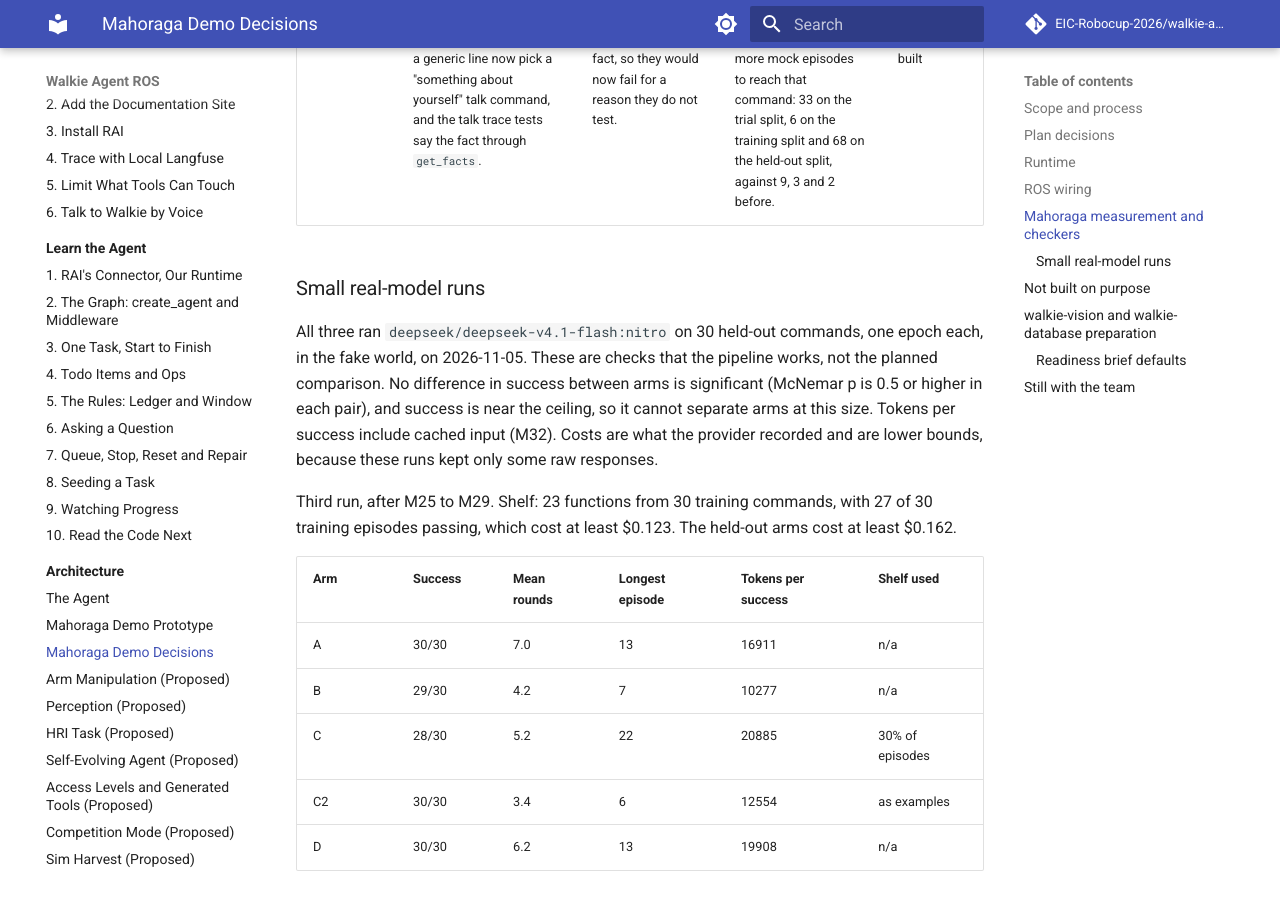
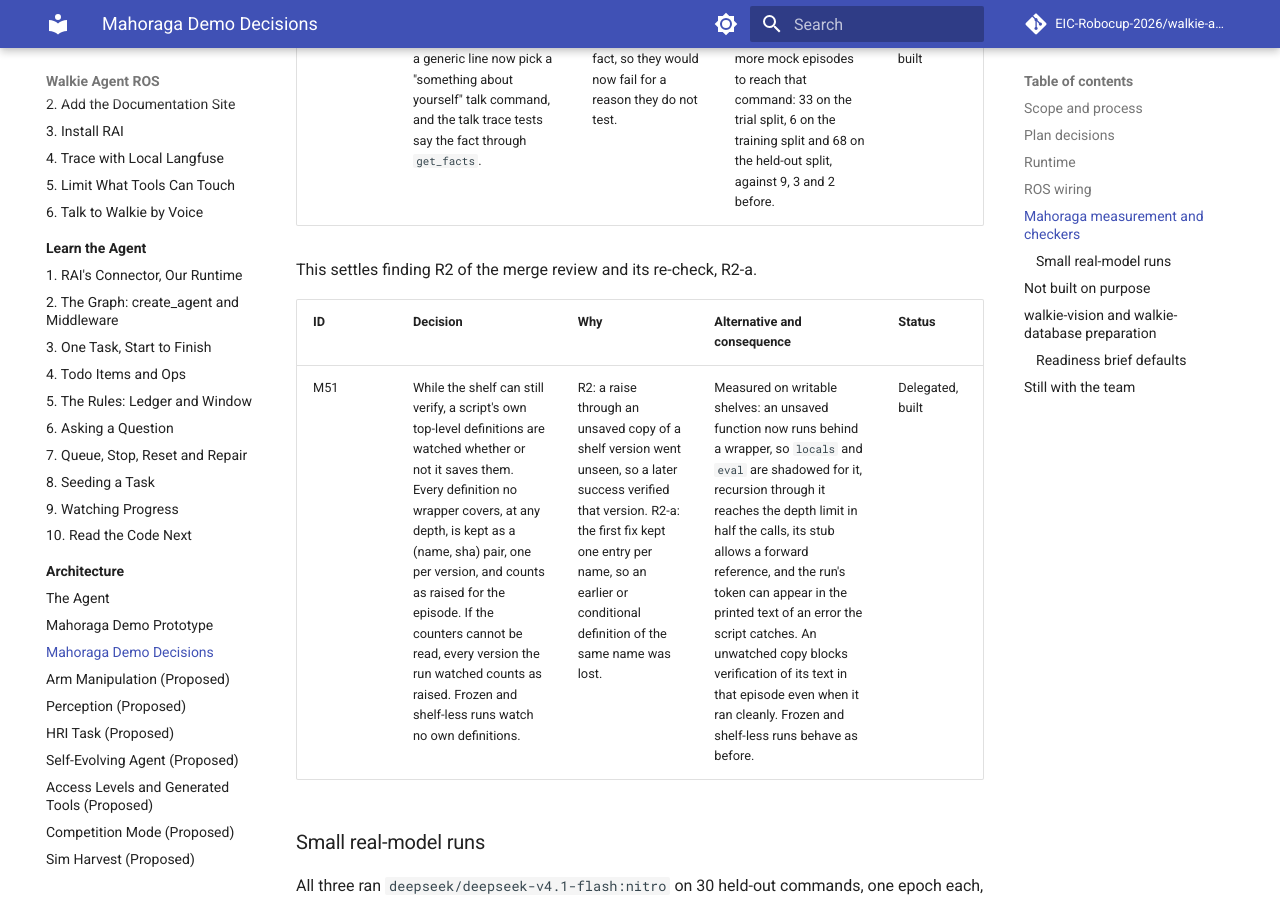
Before and after one commit to EIC-Robocup-2026/walkie-agent-ros, an MkDocs documentation site: the page built from docs/architecture/mahoraga-demo-decisions.md, in a window 1280 px wide and 900 px high, scrolled down 19318 px. Built offline with MkDocs 1.6.1 and Material for MkDocs 9.7.7, drawn with Linux system fonts in a browser that asks for light colours; comment, search, counter and statistics services are not loaded.

Commit message:
docs: record the unwatched-definition evidence rule as M51

```diff
--- a/docs/architecture/mahoraga-demo-decisions.md
+++ b/docs/architecture/mahoraga-demo-decisions.md
@@ -150,6 +150,12 @@ These came up while building M35 to M41.
 | M48 | For the day of the month, any number in the line counts, as digits or as a word from one to thirty-one. Digits beside a colon are a time and do not count. | Telling a pronoun from a number needs language parsing, as in M22. | "It is the one you wanted" passes on the 1st, and "wait a second" on the 2nd. | Delegated, built |
 | M49 | A talk topic with no check raises `ValueError` in the checker, and one with no line raises it in the oracle. | A new topic from the generator must not pass or fail unnoticed. | A generator change stops the gate until the topic has a check and a line. | Delegated, built |
 | M50 | The arm tests that script a generic line now pick a "something about yourself" talk command, and the talk trace tests say the fact through `get_facts`. | Their lines say no fact, so they would now fail for a reason they do not test. | The arm tests run more mock episodes to reach that command: 33 on the trial split, 6 on the training split and 68 on the held-out split, against 9, 3 and 2 before. | Delegated, built |
+
+This settles finding R2 of the merge review and its re-check, R2-a.
+
+| ID | Decision | Why | Alternative and consequence | Status |
+| --- | --- | --- | --- | --- |
+| M51 | While the shelf can still verify, a script's own top-level definitions are watched whether or not it saves them. Every definition no wrapper covers, at any depth, is kept as a (name, sha) pair, one per version, and counts as raised for the episode. If the counters cannot be read, every version the run watched counts as raised. Frozen and shelf-less runs watch no own definitions. | R2: a raise through an unsaved copy of a shelf version went unseen, so a later success verified that version. R2-a: the first fix kept one entry per name, so an earlier or conditional definition of the same name was lost. | Measured on writable shelves: an unsaved function now runs behind a wrapper, so `locals` and `eval` are shadowed for it, recursion through it reaches the depth limit in half the calls, its stub allows a forward reference, and the run's token can appear in the printed text of an error the script catches. An unwatched copy blocks verification of its text in that episode even when it ran cleanly. Frozen and shelf-less runs behave as before. | Delegated, built |
 
 ### Small real-model runs
 
```
